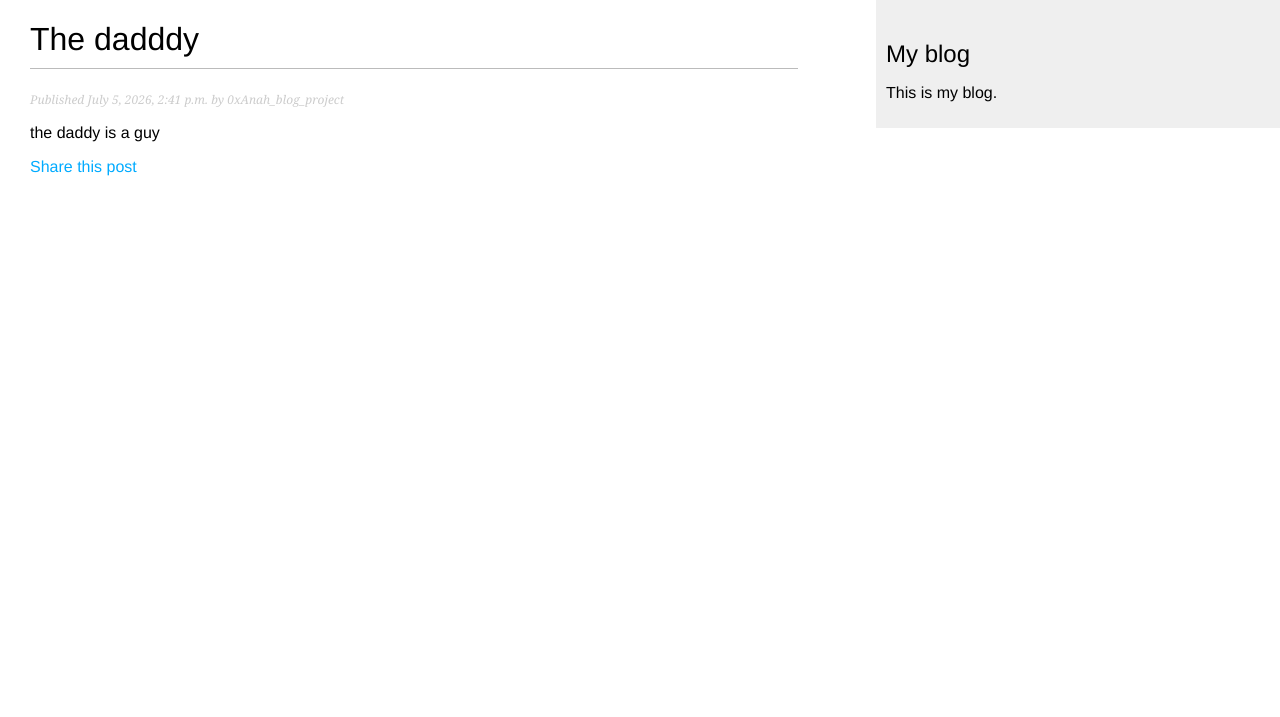
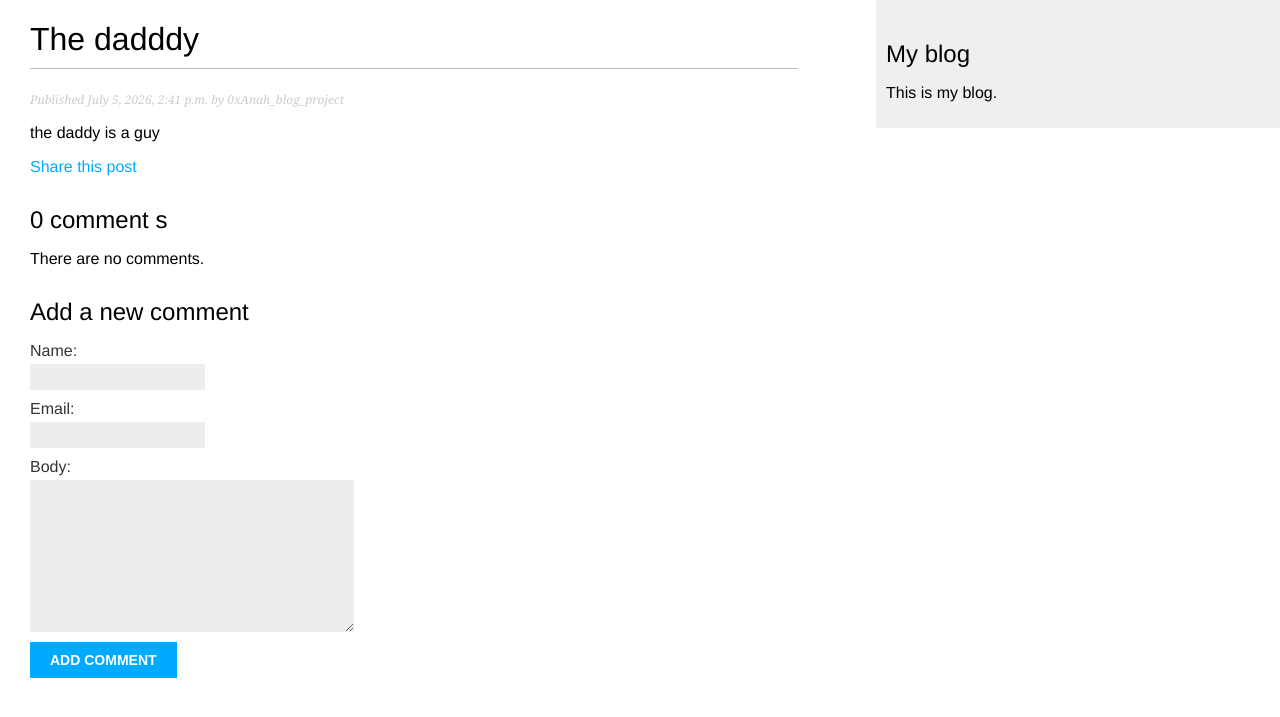
Before and after one commit to 0xAnah/Blog-Project, a Django app: a page that uses blog/templates/blog/post/detail.html in a window 1280 px wide. Shown: the top 717 px of the page. Run offline with Django 5.2, Linux system fonts and the light colour scheme; data comes from the database, SQL or seed files in the repository; both versions use the stored data as it was after the commit.

Commit message:
feat: Implemented adding comments to a post

```diff
--- a/blog/forms.py
+++ b/blog/forms.py
@@ -1,7 +1,13 @@
 from django import forms
+from .models import Comment
 
 class EmailPostForm(forms.Form):
     name = forms.CharField(max_length=25)
     email = forms.EmailField()
     to = forms.EmailField()
     comment = forms.CharField(widget=forms.Textarea, required=False)
+
+class CommentForm(forms.ModelForm):
+    class Meta:
+        model = Comment
+        fields = ['name', 'email', 'body']
--- a/blog/models.py
+++ b/blog/models.py
@@ -41,3 +41,19 @@ class Post(models.Model):
     # define the canonical url for a post object.
     def get_absolute_url(self):
         return reverse('blog:post_detail', args=[self.publish.year, self.publish.month, self.publish.day, self.slug])
+
+class Comment(models.Model):
+    post = models.ForeignKey(Post, on_delete=models.CASCADE, related_name='comments')
+    name = models.CharField(max_length=250)
+    email = models.EmailField()
+    body = models.TextField()
+    created = models.DateTimeField(auto_now_add=True)
+    updated = models.DateTimeField(auto_now_add=True)
+    active = models.BooleanField(default=True)
+
+    class Meta:
+        ordering = ['created']
+        indexes = [models.Index(fields=['created'])]
+
+    def __str__(self):
+        return f"Comment by {self.name} on {self.post}"
--- a/blog/templates/blog/post/detail.html
+++ b/blog/templates/blog/post/detail.html
@@ -10,4 +10,18 @@
   <p>
     <a href="{% url "blog:post_share" post.id %}">Share this post</a>
   </p>
+  {% with comments.count as total_comments %}
+    <h2>{{total_comments}} comment {{total_comments|pluralize}}</h2>
+  {%endwith%}
+  {% for comment in comments%}
+  <div class="comment">
+    <p class="info">
+      Comment {{ forloop.counter }} by {{ comment.name }} {{ comment.created }}
+    </p>
+    {{ comment.body|linebreaks }}
+  </div>
+  {% empty %}
+    <p>There are no comments.</p>
+  {%endfor%}
+  {% include "blog/post/includes/comment_form.html" %}
 {% endblock %}
--- /dev/null
+++ b/blog/templates/blog/post/includes/comment_form.html
@@ -0,0 +1,6 @@
+<h2>Add a new comment</h2>
+<form action="{% url "blog:post_comment" post.id %}" method="post">
+  {{ form.as_p }}
+  {% csrf_token %}
+  <p><input type="submit" value="Add comment"></p>
+</form>
--- a/blog/urls.py
+++ b/blog/urls.py
@@ -7,5 +7,6 @@ urlpatterns = [
     #path('', views.post_list, name='post_list'), This is for post list but using a function based view
     path('', views.PostListView.as_view(), name='post_list'), # this is for post list but using a class based view
     path('<int:year>/<int:month>/<int:day>/<slug:post>', views.post_detail, name='post_detail'),
-    path('<int:post_id>/share', views.post_share, name='post_share')
+    path('<int:post_id>/share', views.post_share, name='post_share'),
+    path('<int:post_id>/comment', views.post_comment, name='post_comment')
 ]
--- a/blog/views.py
+++ b/blog/views.py
@@ -2,9 +2,10 @@ from django.shortcuts import render, get_object_or_404
 from django.http import Http404
 from django.core.paginator import Paginator
 from django.views.generic import ListView
+from django.views.decorators.http import require_POST
 from django.core.mail import send_mail
 from .models import Post
-from .forms import EmailPostForm
+from .forms import EmailPostForm, CommentForm
 
 # Create your views here.
 
@@ -39,8 +40,12 @@ def post_detail(request, year, month, day, post):
     post = get_object_or_404(
         Post, status=Post.Status.PUBLISH, publish__year=year, publish__month=month, publish__day=day, slug=post
     )
+    # List of active comments for this post
+    comments = post.comments.filter(active=True)
+    # Form for users to comment
+    form = CommentForm()
 
-    context = {'post':post}
+    context = {'post':post, 'comments': comments, 'form': form}
     return render(request, 'blog/post/detail.html', context=context)
 
 def post_share(request, post_id):
@@ -63,3 +68,20 @@ def post_share(request, post_id):
 
     context = {'post':post, 'form':form, 'sent':sent}
     return render(request, 'blog/post/share.html', context=context)
+
+@require_POST
+def post_comment(request, post_id):
+    post = get_object_or_404(Post, id=post_id, status=Post.Status.PUBLISH)
+    comment = None
+    # a comment was posted
+    form = CommentForm(request.POST)
+    if form.is_valid():
+        # create a comment object without saving to the database
+        comment = form.save(commit=False)
+        # assign the post to the comment
+        comment.post = post
+        # save the comment to the database
+        comment.save()
+
+    context = {'post':post, 'form': form, 'comment':comment}
+    return render(request, 'blog/post/comment.html', context=context)
```
Also changed, not shown: blog/admin.py (+7 -1 lines), blog/templates/blog/post/comment.html (added, +11 -0 lines), blog/migrations/0003_comment.py (added), db.sqlite3.
